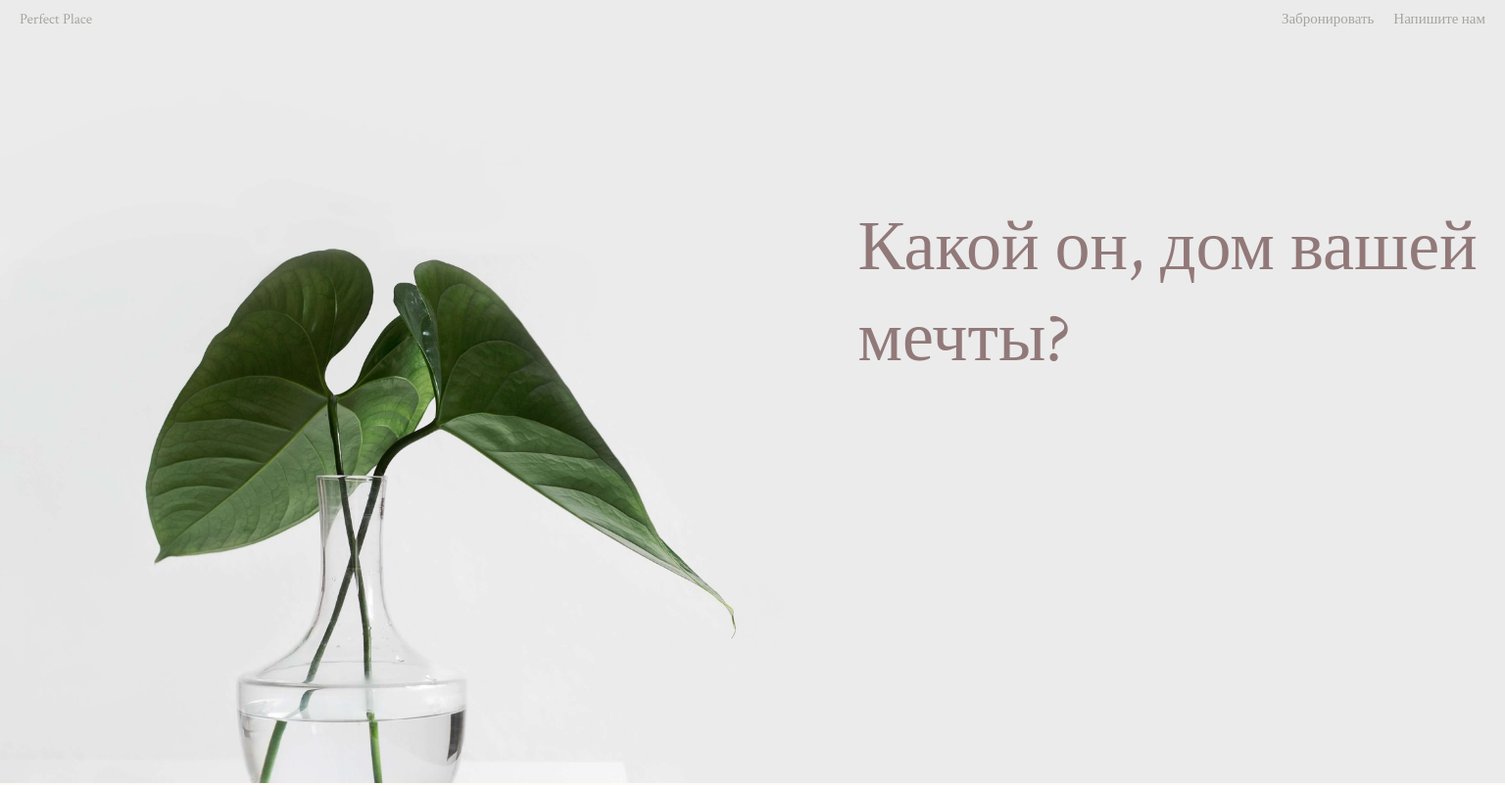
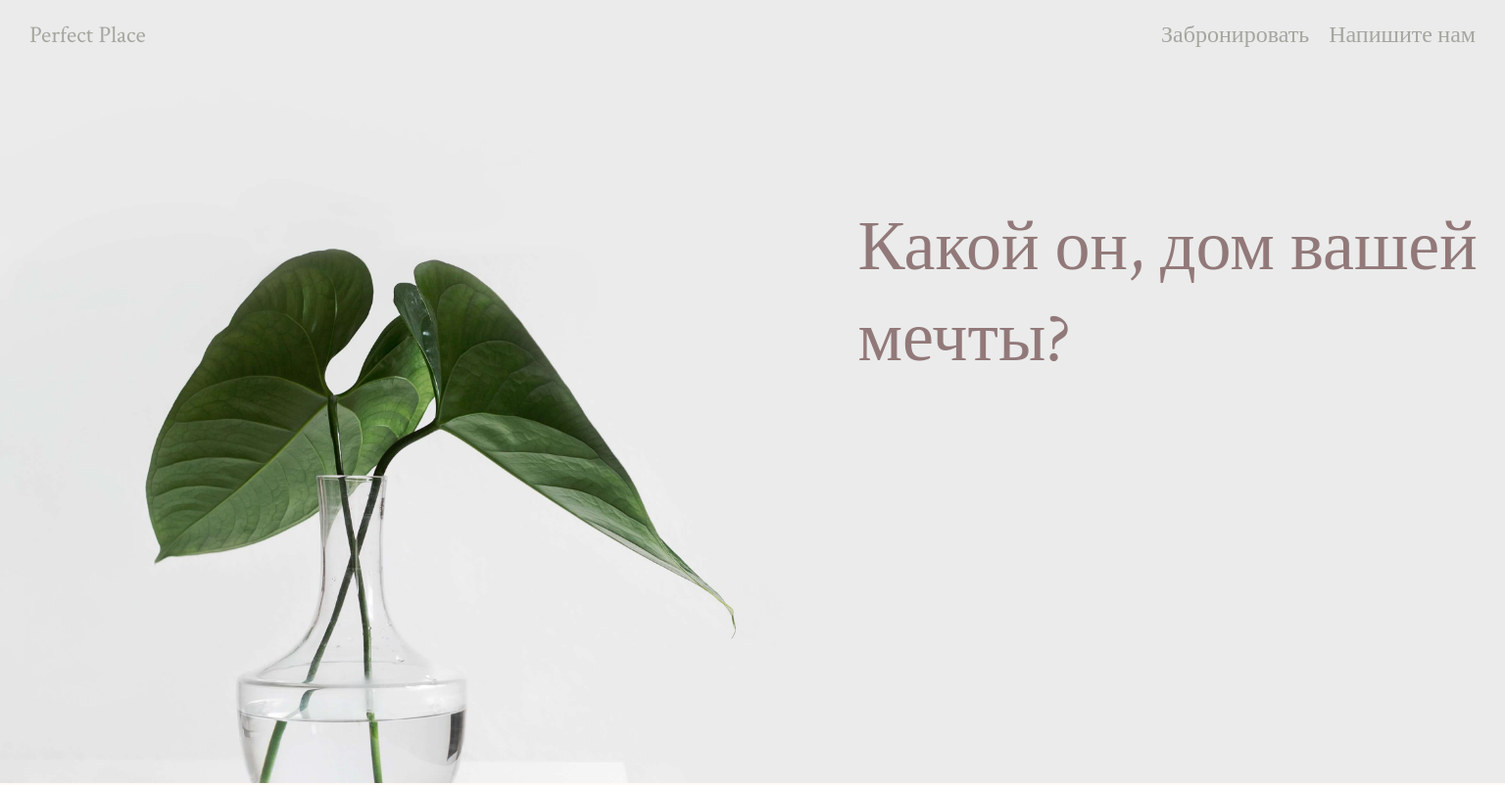
Before and after one commit to sasharaeburn/perfect-place, a website built with webpack: page src/index.html in a window 1536 px wide. Shown: the top 802 px of the page at 98% size. Built offline with nearby package versions, Linux system fonts and the light colour scheme; files whose address does not match are found by name.

Commit message:
Started working on adaptive design

```diff
--- a/src/scss/main.scss
+++ b/src/scss/main.scss
@@ -100,7 +100,8 @@ body {
   }
 
   @media (min-width: 1300px) {
-
+    font-size: 24px;
+    padding: 20px;
   }
 
   &.scroll {
```
